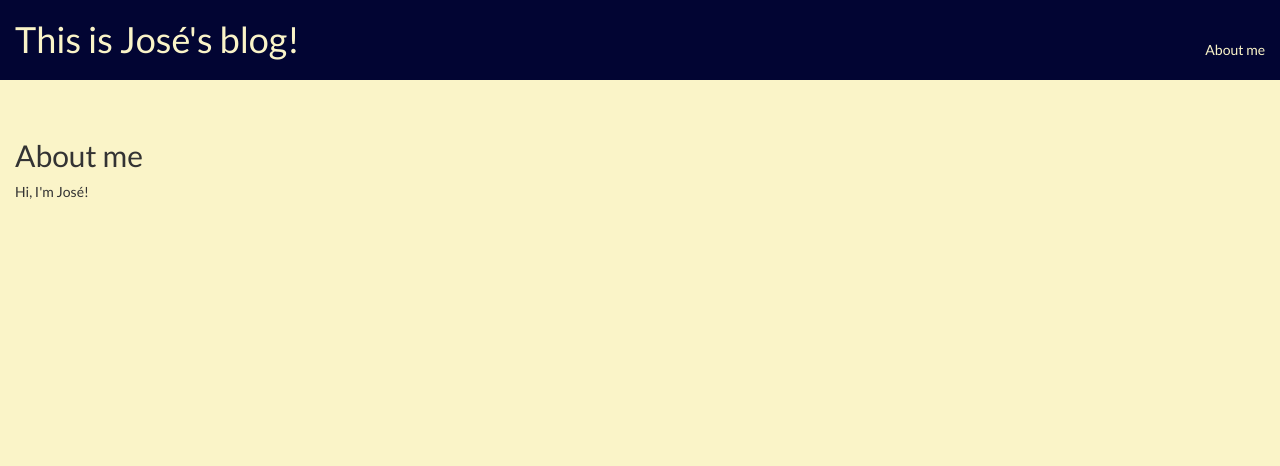
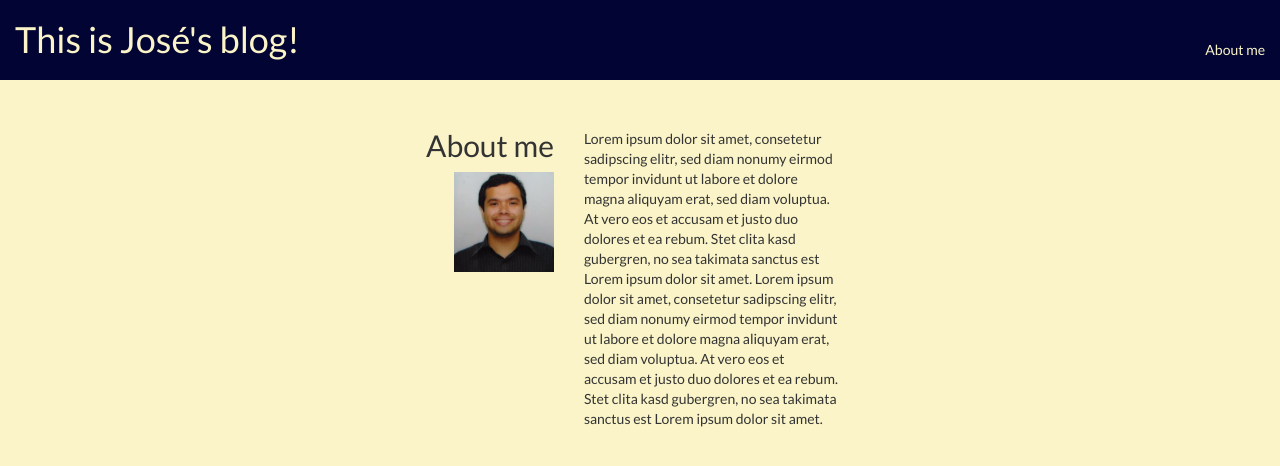
Before and after one commit to josegarban/blog, a Django app: page /about/ in a window 1280 px wide. Shown: the top 466 px of the page. Run offline with Django 3.2, Linux system fonts and the light colour scheme; some libraries are stand-ins or nearby versions.

Commit message:
Improved about.html, added html doctype to all .htmls

```diff
--- a/blog/static/css/blog.css
+++ b/blog/static/css/blog.css
@@ -53,6 +53,28 @@ body{
   /* Custom */
 }
 
+/* About Classes */
+
+.self-portrait img{
+  /* Custom */
+  height: 10rem;
+  width: auto;
+}
+
+.about-left{
+  /* Custom */
+  display: flex;
+  flex-flow: column;
+  align-items: flex-end;
+  justify-content: space-around;
+
+}
+
+.about-p{
+  /* Custom */
+  margin: 2rem 0;
+}
+
 /* Bootstrap Classes */
 
 .glyphicon-pencil{
--- a/blog/templates/blog/about.html
+++ b/blog/templates/blog/about.html
@@ -1,8 +1,23 @@
+<!DOCTYPE html>
 {% extends 'blog/base.html' %}
+{% load static %}
 
 {% block content %}
-    <div class="post">
-      <h2>About me</h2>
-      <p>Hi, I'm José!</p>
-    </div>
+    <div class="row">
+        <div class="col-sm-5">
+        </div>
+
+        <div class="col-sm-3 about-left">
+          <h2>About me</h2>
+          <div class="self-portrait">
+            <img src="{% static 'images/jose.jpg' %}" alt="José Garbán">
+          </div>
+        </div>
+
+        <div class="col-sm-4">
+            <div class="about-p">
+                <p>Lorem ipsum dolor sit amet, consetetur sadipscing elitr, sed diam nonumy eirmod tempor invidunt ut labore et dolore magna aliquyam erat, sed diam voluptua. At vero eos et accusam et justo duo dolores et ea rebum. Stet clita kasd gubergren, no sea takimata sanctus est Lorem ipsum dolor sit amet. Lorem ipsum dolor sit amet, consetetur sadipscing elitr, sed diam nonumy eirmod tempor invidunt ut labore et dolore magna aliquyam erat, sed diam voluptua. At vero eos et accusam et justo duo dolores et ea rebum. Stet clita kasd gubergren, no sea takimata sanctus est Lorem ipsum dolor sit amet.</p>
+            </div>
+        </div>
+
 {% endblock %}
--- a/blog/templates/blog/base.html
+++ b/blog/templates/blog/base.html
@@ -1,3 +1,4 @@
+<!DOCTYPE html>
 {% load static %}
 
 <html>
--- a/blog/templates/blog/post_list.html
+++ b/blog/templates/blog/post_list.html
@@ -1,3 +1,4 @@
+<!DOCTYPE html>
 {% extends 'blog/base.html' %}
 
 {% block content %}
```
Also changed, not shown: blog/static/images/jose.jpg (added).
